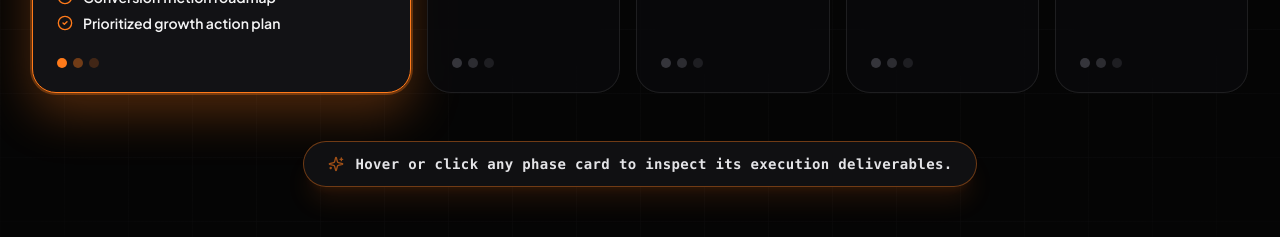
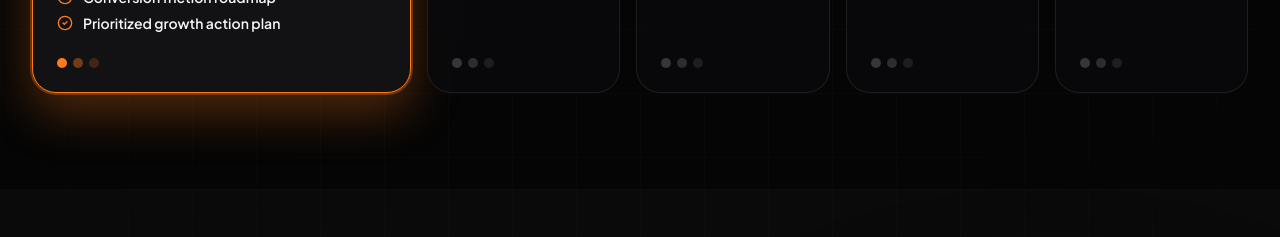
Before and after one commit to itsroosguy/roosx, a React (Vite) app: page / in a window 1280 px wide. Shown: the part 2660-2897 px from the top of the page. Built offline with nearby package versions, Linux system fonts and the light colour scheme.

Commit message:
Remove instruction footer capsule from ProcessSection.tsx

```diff
--- a/src/components/ProcessSection.tsx
+++ b/src/components/ProcessSection.tsx
@@ -1,6 +1,6 @@
 import React, { useState } from 'react';
 import { motion, AnimatePresence } from 'framer-motion';
-import { Search, Target, Pencil, Code, TrendingUp, CheckCircle2, Sparkles } from 'lucide-react';
+import { Search, Target, Pencil, Code, TrendingUp, CheckCircle2 } from 'lucide-react';
 
 interface ProcessSectionProps {
   onOpenInquiry?: () => void;
@@ -117,7 +117,7 @@ export const ProcessSection: React.FC<ProcessSectionProps> = ({
 
       <div className="max-w-7xl mx-auto px-4 sm:px-6 lg:px-8 relative z-10 space-y-10 text-center">
 
-        {/* HEADER BLOCK: THE MOMENTUM ENGINE (2-LINE SUBHEAD FORMATTING) */}
+        {/* HEADER BLOCK: THE MOMENTUM ENGINE */}
         <motion.div
           initial={{ opacity: 0, y: 25 }}
           whileInView={{ opacity: 1, y: 0 }}
@@ -246,22 +246,6 @@ export const ProcessSection: React.FC<ProcessSectionProps> = ({
           })}
         </div>
 
-        {/* INSTRUCTION FOOTER CAPSULE */}
-        <motion.div
-          initial={{ opacity: 0, y: 15 }}
-          whileInView={{ opacity: 1, y: 0 }}
-          viewport={{ once: true }}
-          transition={{ duration: 0.5 }}
-          className="pt-2 flex justify-center text-center"
-        >
-          <div className="inline-flex items-center gap-3 px-6 py-3 rounded-full bg-[#121215]/90 border border-[#FF7A1A]/40 text-xs sm:text-sm font-mono font-bold text-zinc-200 backdrop-blur-xl shadow-xl shadow-[#FF7A1A]/10 group hover:border-[#FF7A1A] transition-all">
-            <Sparkles className="w-4 h-4 text-[#FF7A1A] animate-pulse shrink-0" />
-            <span className="tracking-wide">
-              Hover or click any phase card to inspect its execution deliverables.
-            </span>
-          </div>
-        </motion.div>
-
       </div>
     </section>
   );
```
